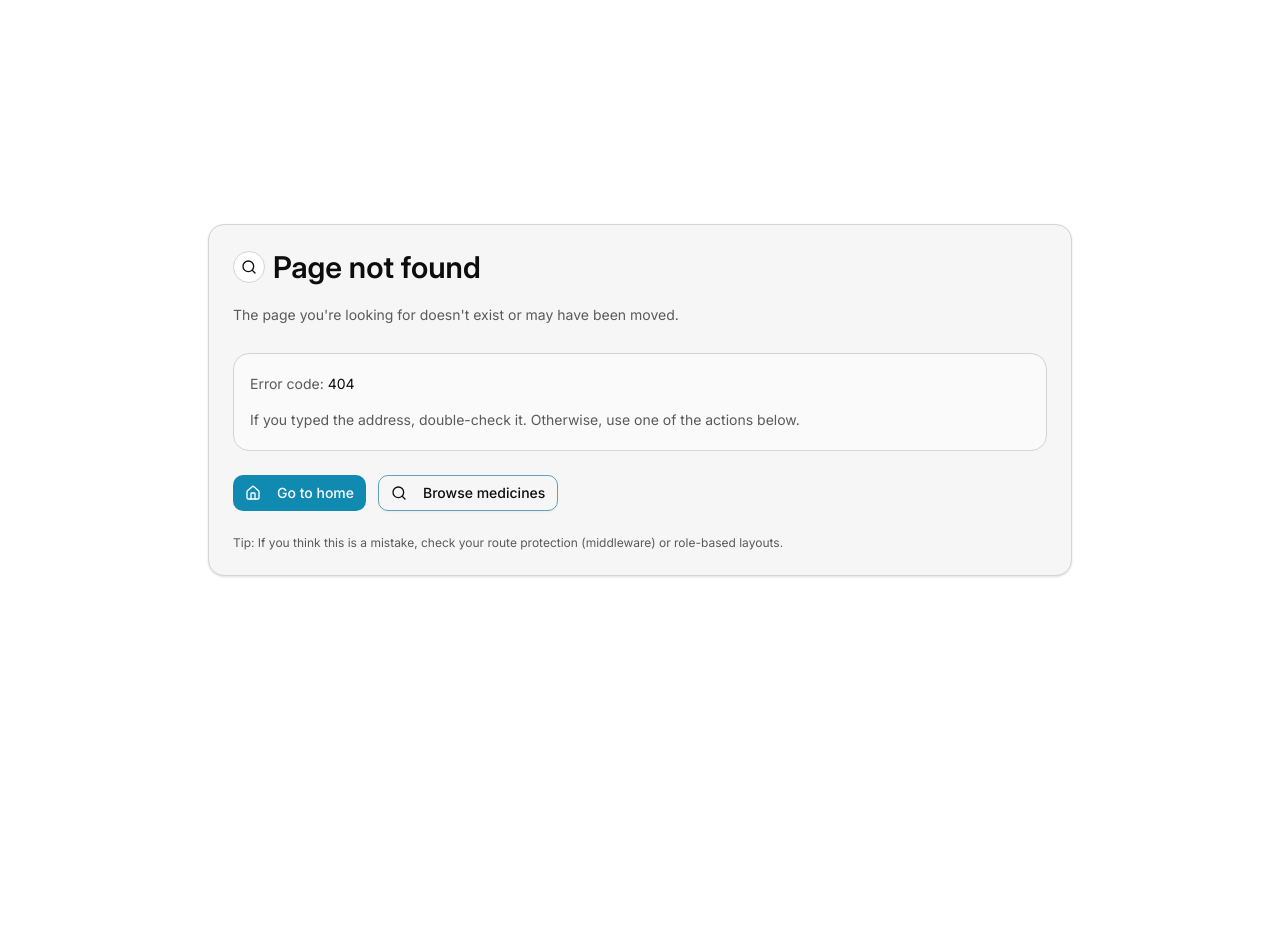
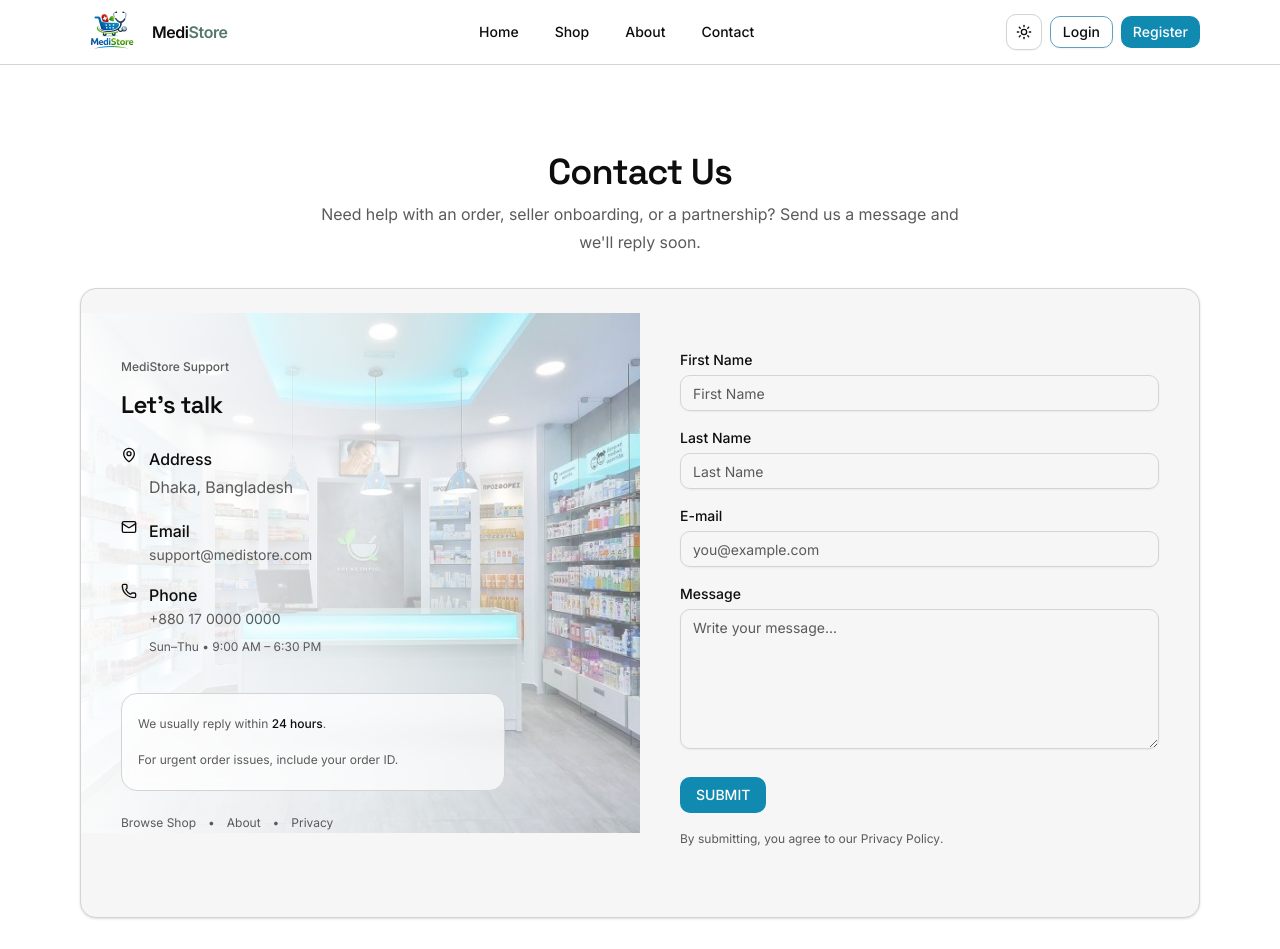
Before and after one commit to ArnabSaga/Assignment-4-MediStore-Frontend, a Next.js app: page /contact in a window 1280 px wide. Before the commit this address had no page. Shown: the top 949 px of the page. Before the commit the page ends 800 px from the top, so only its background shows below. Built offline with nearby package versions, Linux system fonts and the light colour scheme.

Commit message:
Implement the Contact-Us page

```diff
--- a/package.json
+++ b/package.json
@@ -13,6 +13,7 @@
     "@radix-ui/react-avatar": "^1.1.11",
     "@radix-ui/react-dialog": "^1.1.15",
     "@radix-ui/react-dropdown-menu": "^2.1.16",
+    "@radix-ui/react-label": "^2.1.8",
     "@radix-ui/react-navigation-menu": "^1.2.14",
     "@radix-ui/react-slot": "^1.2.4",
     "class-variance-authority": "^0.7.1",
--- /dev/null
+++ b/src/app/(public)/contact/page.tsx
@@ -0,0 +1,198 @@
+import Image from "next/image";
+import Link from "next/link";
+import { Mail, MapPin, Phone } from "lucide-react";
+
+import { Card, CardContent } from "@/components/ui/card";
+import { Button } from "@/components/ui/button";
+import { Input } from "@/components/ui/input";
+import { Textarea } from "@/components/ui/textarea";
+import { Label } from "@/components/ui/label";
+
+export default function ContactPage() {
+  return (
+    <main className="min-h-screen bg-background text-foreground">
+      <section className="py-10 md:py-14">
+        <div className="mx-auto max-w-6xl px-4">
+          {/* Title */}
+          <div className="mb-8 text-center">
+            <h1 className="text-3xl font-semibold tracking-tight md:text-4xl">
+              Contact Us
+            </h1>
+            <p className="mx-auto mt-2 max-w-2xl text-sm text-muted-foreground md:text-base">
+              Need help with an order, seller onboarding, or a partnership? Send
+              us a message and we&apos;ll reply soon.
+            </p>
+          </div>
+
+          {/* Layout */}
+          <Card className="overflow-hidden border-border bg-card text-card-foreground">
+            <CardContent className="p-0">
+              <div className="grid md:grid-cols-2">
+                <div className="relative">
+                  <div className="relative min-h-90 md:min-h-130">
+                    <Image
+                      src="/images/DealBanner.jpg"
+                      alt="Contact"
+                      fill
+                      className="object-cover"
+                      sizes="(max-width: 768px) 100vw, 50vw"
+                      priority={false}
+                    />
+                    <div className="absolute inset-0 bg-linear-to-r from-background/95 via-background/75 to-background/30 dark:from-background/90 dark:via-background/75 dark:to-background/35" />
+                  </div>
+
+                  <div className="absolute inset-0 p-6 md:p-10">
+                    <div className="max-w-sm">
+                      <p className="text-xs font-medium text-muted-foreground">
+                        MediStore Support
+                      </p>
+                      <h2 className="mt-2 text-2xl font-semibold tracking-tight">
+                        Let’s talk
+                      </h2>
+
+                      <div className="mt-6 space-y-4 text-sm">
+                        <div className="flex items-start gap-3">
+                          <MapPin className="mt-0.5 h-4 w-4 text-foreground" />
+                          <div>
+                            <p className="font-medium text-foreground">
+                              Address
+                            </p>
+                            <p className="text-muted-foreground">
+                              Dhaka, Bangladesh
+                            </p>
+                          </div>
+                        </div>
+
+                        <div className="flex items-start gap-3">
+                          <Mail className="mt-0.5 h-4 w-4 text-foreground" />
+                          <div>
+                            <p className="font-medium text-foreground">Email</p>
+                            <a
+                              className="link-hover text-muted-foreground"
+                              href="mailto:support@medistore.com"
+                            >
+                              support@medistore.com
+                            </a>
+                          </div>
+                        </div>
+
+                        <div className="flex items-start gap-3">
+                          <Phone className="mt-0.5 h-4 w-4 text-foreground" />
+                          <div>
+                            <p className="font-medium text-foreground">Phone</p>
+                            <a
+                              className="link-hover text-muted-foreground"
+                              href="tel:+8801700000000"
+                            >
+                              +880 17 0000 0000
+                            </a>
+                            <p className="mt-1 text-xs text-muted-foreground">
+                              Sun–Thu • 9:00 AM – 6:30 PM
+                            </p>
+                          </div>
+                        </div>
+                      </div>
+
+                      <div className="mt-8 rounded-xl border border-border bg-background/70 p-4 backdrop-blur">
+                        <p className="text-xs text-muted-foreground">
+                          We usually reply within{" "}
+                          <span className="font-medium text-foreground">
+                            24 hours
+                          </span>
+                          .
+                        </p>
+                        <p className="mt-2 text-xs text-muted-foreground">
+                          For urgent order issues, include your order ID.
+                        </p>
+                      </div>
+
+                      <div className="mt-6 flex flex-wrap gap-3 text-xs text-muted-foreground">
+                        <Link href="/shop" className="link-hover">
+                          Browse Shop
+                        </Link>
+                        <span>•</span>
+                        <Link href="/about" className="link-hover">
+                          About
+                        </Link>
+                        <span>•</span>
+                        <Link href="/privacy" className="link-hover">
+                          Privacy
+                        </Link>
+                      </div>
+                    </div>
+                  </div>
+                </div>
+
+                {/* RIGHT SIDE (Form) */}
+                <div className="p-6 md:p-10">
+                  <form className="grid gap-5">
+                    <div className="grid gap-2">
+                      <Label htmlFor="firstName">First Name</Label>
+                      <Input
+                        id="firstName"
+                        name="firstName"
+                        placeholder="First Name"
+                      />
+                    </div>
+
+                    <div className="grid gap-2">
+                      <Label htmlFor="lastName">Last Name</Label>
+                      <Input
+                        id="lastName"
+                        name="lastName"
+                        placeholder="Last Name"
+                      />
+                    </div>
+
+                    <div className="grid gap-2">
+                      <Label htmlFor="email">E-mail</Label>
+                      <Input
+                        id="email"
+                        name="email"
+                        type="email"
+                        placeholder="you@example.com"
+                        required
+                      />
+                    </div>
+
+                    <div className="grid gap-2">
+                      <Label htmlFor="message">Message</Label>
+                      <Textarea
+                        id="message"
+                        name="message"
+                        placeholder="Write your message..."
+                        className="min-h-35"
+                        required
+                      />
+                    </div>
+
+                    <div className="pt-2">
+                      <Button
+                        type="submit"
+                        className="btn-primary w-full rounded-md sm:w-auto"
+                      >
+                        SUBMIT
+                      </Button>
+                      <p className="mt-3 text-xs text-muted-foreground">
+                        By submitting, you agree to our{" "}
+                        <Link href="/privacy" className="link-hover">
+                          Privacy Policy
+                        </Link>
+                        .
+                      </p>
+                    </div>
+                  </form>
+                </div>
+              </div>
+            </CardContent>
+          </Card>
+
+          {/* Small footer note */}
+          <p className="mt-6 text-center text-xs text-muted-foreground">
+            OTC medicines only • No prescription uploads required
+          </p>
+        </div>
+      </section>
+    </main>
+  );
+}
--- /dev/null
+++ b/src/components/ui/label.tsx
@@ -0,0 +1,24 @@
+"use client"
+
+import * as React from "react"
+import * as LabelPrimitive from "@radix-ui/react-label"
+
+import { cn } from "@/lib/utils"
+
+function Label({
+  className,
+  ...props
+}: React.ComponentProps<typeof LabelPrimitive.Root>) {
+  return (
+    <LabelPrimitive.Root
+      data-slot="label"
+      className={cn(
+        "flex items-center gap-2 text-sm leading-none font-medium select-none group-data-[disabled=true]:pointer-events-none group-data-[disabled=true]:opacity-50 peer-disabled:cursor-not-allowed peer-disabled:opacity-50",
+        className
+      )}
+      {...props}
+    />
+  )
+}
+
+export { Label }
--- /dev/null
+++ b/src/components/ui/textarea.tsx
@@ -0,0 +1,18 @@
+import * as React from "react"
+
+import { cn } from "@/lib/utils"
+
+function Textarea({ className, ...props }: React.ComponentProps<"textarea">) {
+  return (
+    <textarea
+      data-slot="textarea"
+      className={cn(
+        "border-input placeholder:text-muted-foreground focus-visible:border-ring focus-visible:ring-ring/50 aria-invalid:ring-destructive/20 dark:aria-invalid:ring-destructive/40 aria-invalid:border-destructive dark:bg-input/30 flex field-sizing-content min-h-16 w-full rounded-md border bg-transparent px-3 py-2 text-base shadow-xs transition-[color,box-shadow] outline-none focus-visible:ring-[3px] disabled:cursor-not-allowed disabled:opacity-50 md:text-sm",
+        className
+      )}
+      {...props}
+    />
+  )
+}
+
+export { Textarea }
```
Also changed, not shown: 1 other file (tests, documents, lock files or other folders).
